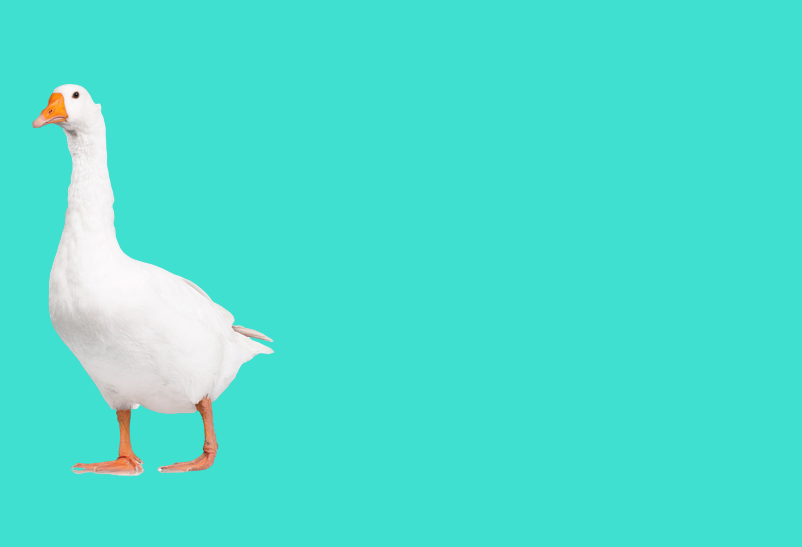
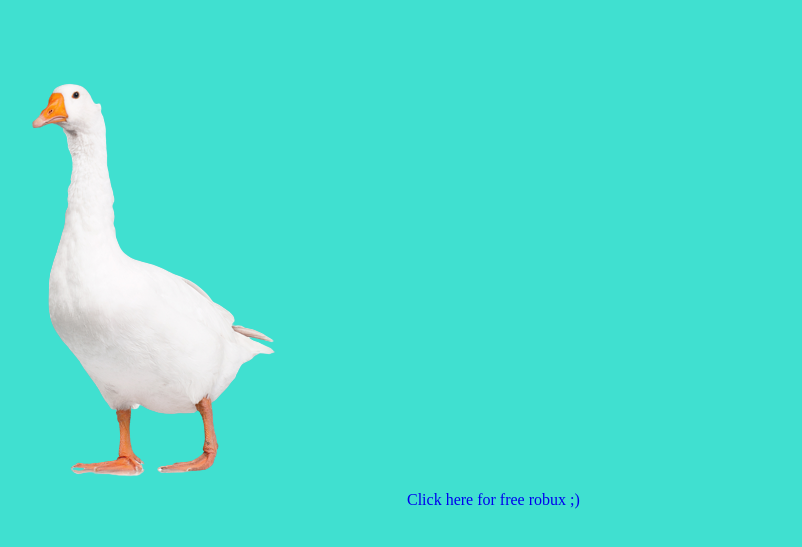
Before and after one commit to Brunxy/Brunxy.github.io, a plain HTML site: page index.html in a window 1280 px wide. Shown: the part 95-642 px from the top of the page, without its empty margins (130-932 px from the left). Drawn offline with Linux system fonts and the light colour scheme.

Commit message:
updated
sdsds

```diff
--- a/index.css
+++ b/index.css
@@ -10,3 +10,7 @@ body{
     color: blue;
     text-align: center;
 }
+
+#robuxlink{
+    text-decoration: none;
+}
--- a/index.html
+++ b/index.html
@@ -4,7 +4,7 @@
     <meta charset="UTF-8">
     <meta http-equiv="X-UA-Compatible" content="IE=edge">
     <meta name="viewport" content="width=device-width, initial-scale=1.0">
-    <title>Document</title>
+    <title>Goose Honking Simulator</title>
     <link rel="stylesheet" href="index.css">
 </head>
 <body>
@@ -13,6 +13,8 @@
     <img src="/images/goose_326040776-removebg-preview.png" onclick="playAudio('/images/honk-sound.mp3')" alt="image of a very sexy goose">
 
 
+    <a id="robuxlink" target="_blank" href="https://www.youtube.com/watch?v=dQw4w9WgXcQ">Click here for free robux ;)</a>
+
     <script src="index.js"></script>
 </body>
 </html>
```
